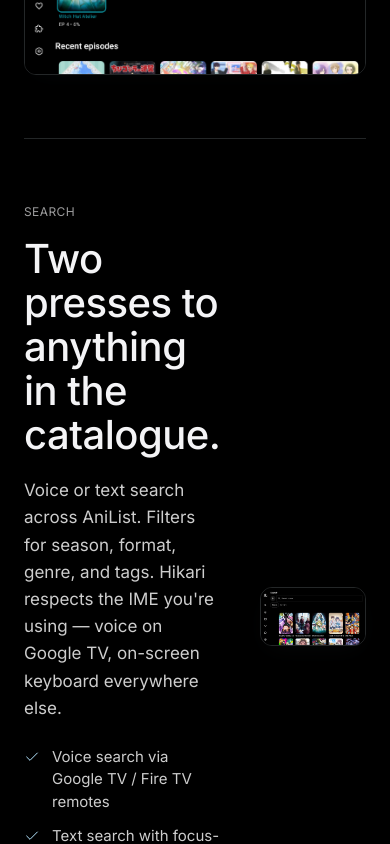
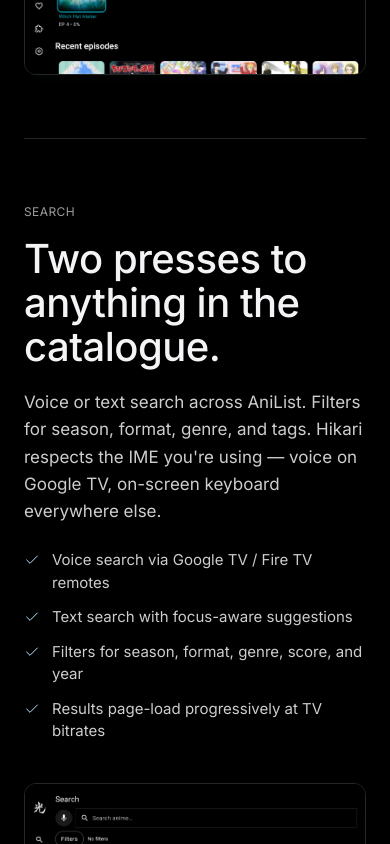
Before and after one commit to Hflott/hikari-website, a Next.js app: page /features in a window 390 px wide. Shown: the part 1260-2104 px from the top of the page. Built offline with nearby package versions, Linux system fonts and the light colour scheme.

Commit message:
Fix feature row mobile layout for reversed rows

```diff
--- a/app/globals.css
+++ b/app/globals.css
@@ -606,7 +606,8 @@
 
 /* ── Responsive ──────────────────────────────────────────────── */
 @media (max-width: 960px) {
-  .feature-detail { grid-template-columns: 1fr; gap: 40px; padding: 64px 0; }
+  .feature-detail,
+  .feature-detail.reverse { grid-template-columns: 1fr; gap: 40px; padding: 64px 0; }
   .feature-detail.reverse .visual { order: 0; }
   .feature-grid { grid-template-columns: repeat(2, 1fr); }
   .tiers { grid-template-columns: 1fr; }
```
